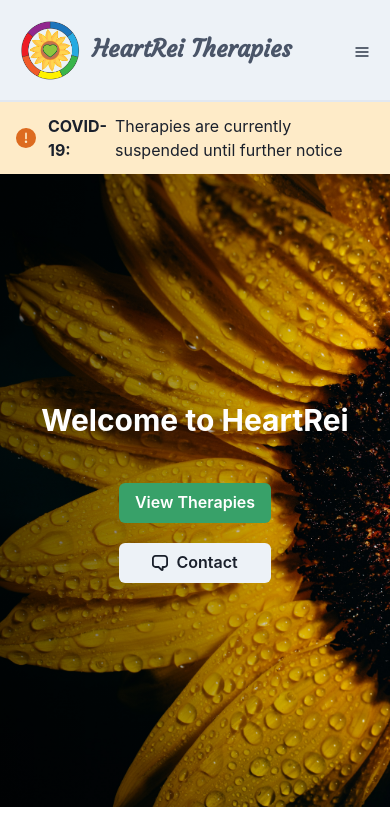
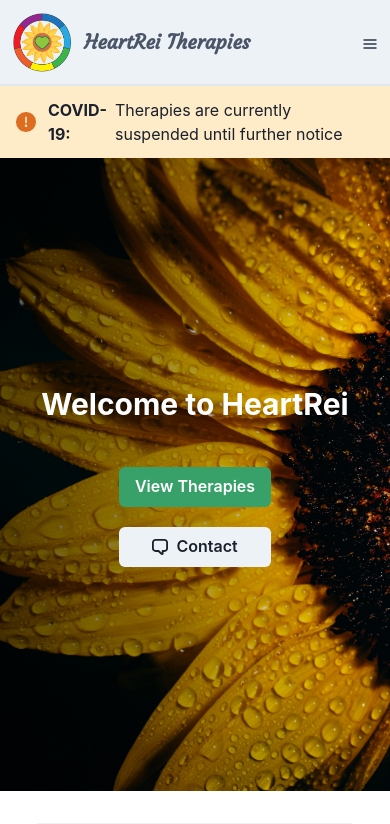
Before and after one commit to NickBlomberg/heartrei-v2, a Next.js app: page / in a window 390 px wide. Shown: the top 824 px of the page. Built offline with nearby package versions, Linux system fonts and the light colour scheme; a web font is replaced by a local one.

Commit message:
Fix Navbar inconsistencies at mobile breakpoints

```diff
--- a/components/Navbar.jsx
+++ b/components/Navbar.jsx
@@ -7,6 +7,7 @@ import {
   Heading,
   Link as ChakraLink,
   useDisclosure,
+  useBreakpointValue,
 } from '@chakra-ui/react'
 import { HamburgerIcon } from '@chakra-ui/icons'
 
@@ -20,7 +21,7 @@ export default function Navbar() {
       align="center"
       justify="space-between"
       wrap="wrap"
-      padding={5}
+      padding={3}
       bg="gray.100"
       color="gray.700"
       borderBottom="2px"
@@ -35,7 +36,12 @@ export default function Navbar() {
               height="60px"
               width="60px"
             />
-            <Heading as="h1" size="lg" variant="brand" ml={3}>
+            <Heading
+              as="h1"
+              size={useBreakpointValue({ base: 'md', md: 'lg' })}
+              variant="brand"
+              ml={3}
+            >
               HeartRei Therapies
             </Heading>
           </Flex>
@@ -50,7 +56,7 @@ export default function Navbar() {
         direction={{ base: 'column', md: 'row' }}
         display={{ base: isOpen ? 'block' : 'none', md: 'flex' }}
         width={{ base: 'full', md: 'auto' }}
-        spacing={{ base: 10, md: 9 }}
+        spacing={{ base: 10, md: 7 }}
         mt={{ base: 8, md: 0 }}
         mr={{ base: 0, md: 5 }}
       >
```
